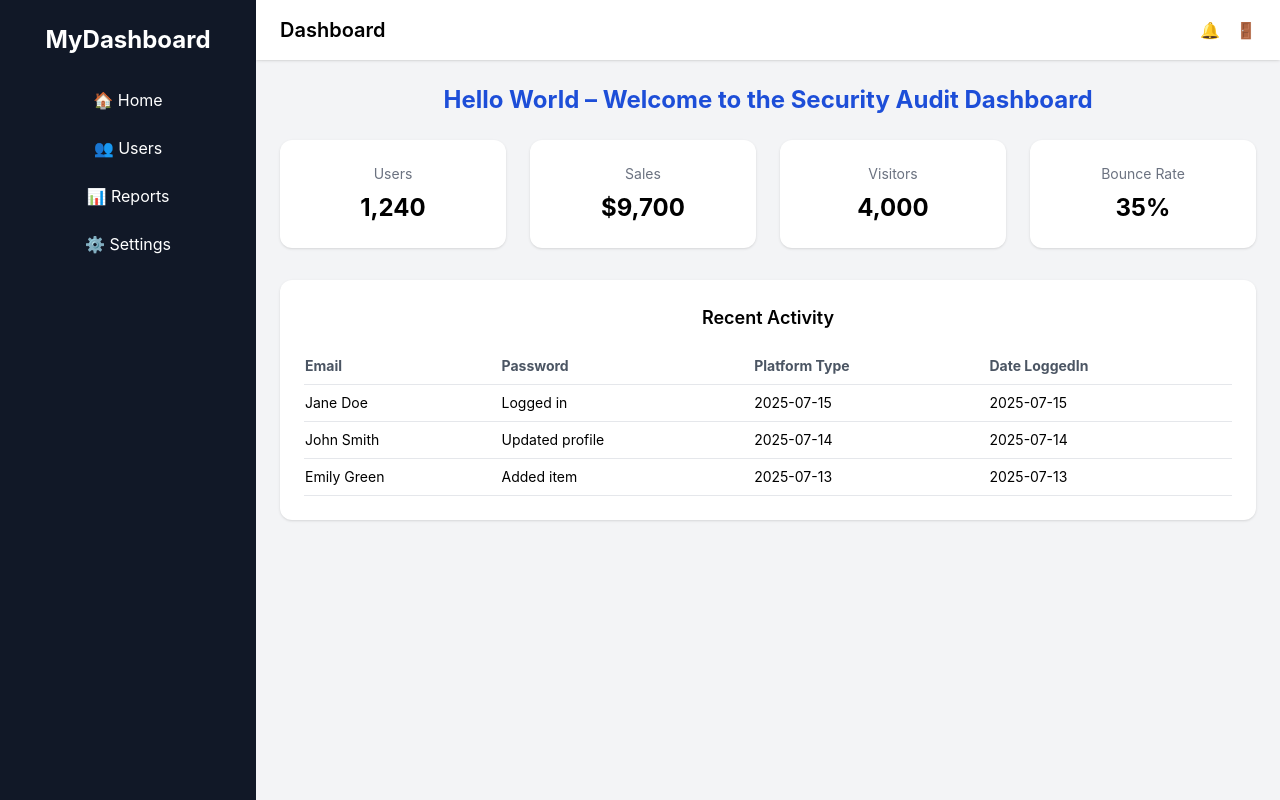
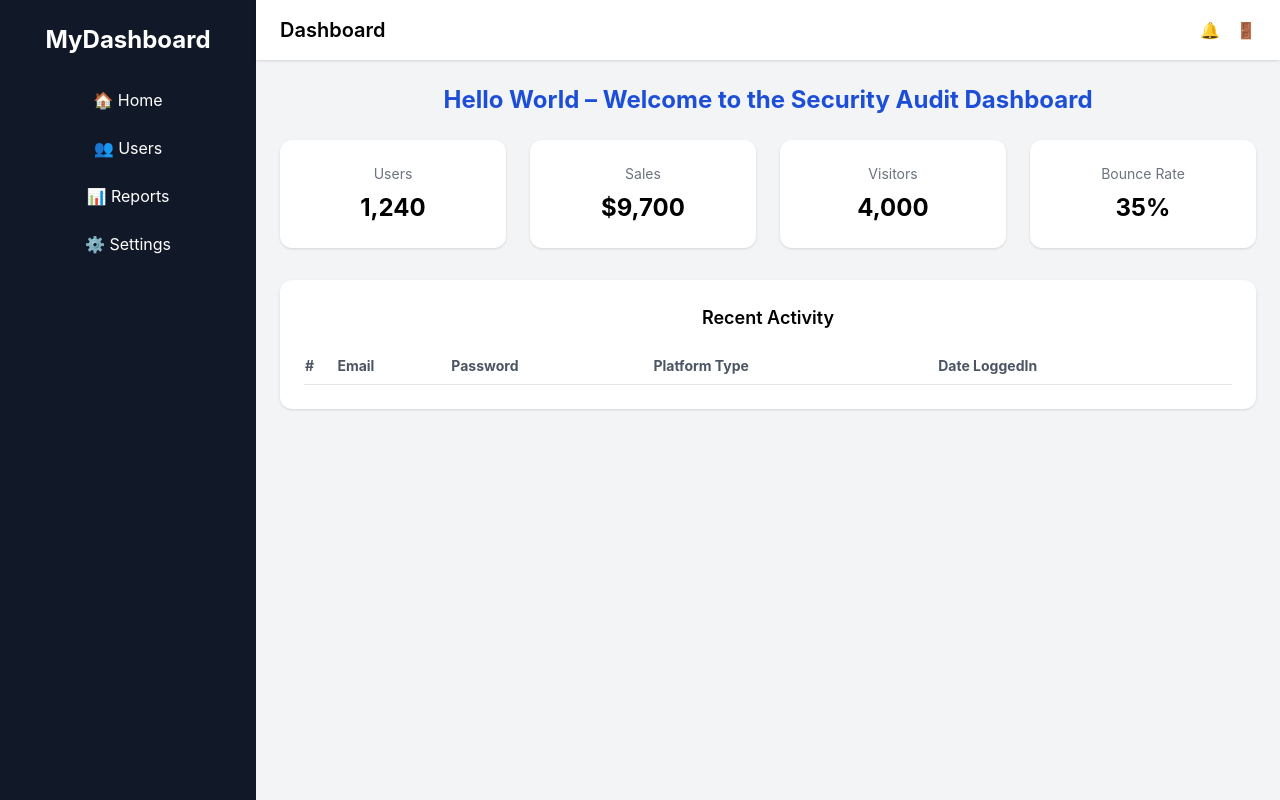
Before and after one commit to kenniejudennes08164094891/Frontend_Tutorial, a React (Create React App) app: page /dashboard in a window 1280 px wide. Built offline with nearby package versions, Linux system fonts and the light colour scheme.

Commit message:
transmitting data from one component to the other

```diff
--- a/src/pages/dasboard.jsx
+++ b/src/pages/dasboard.jsx
@@ -1,4 +1,6 @@
-import React from "react";
+import React, { useEffect, useState } from "react";
+import { useLocation, useNavigate } from "react-router-dom";
+import { getRecord } from "../services/transmitters";
 
 function Sidebar() {
   return (
@@ -20,13 +22,21 @@ function SidebarItem({ label }) {
   );
 }
 
+
+
 function TopBar() {
+  const navigate = useNavigate()
+
+  const handleLogout = () => {
+    navigate("/");
+  }
+
   return (
     <header className="flex justify-between items-center px-6 py-4 bg-white shadow sticky top-0 z-10">
       <h1 className="text-xl font-semibold">Dashboard</h1>
       <div className="flex items-center gap-4">
         <button className="text-gray-600">🔔</button>
-        <button className="text-gray-600">🚪</button>
+        <button className="text-gray-600" onClick={handleLogout}>🚪</button>
       </div>
     </header>
   );
@@ -41,12 +51,38 @@ function StatCard({ title, value }) {
   );
 }
 
-function RecentTable() {
-  const rows = [
-    { name: "Jane Doe", action: "Logged in", date: "2025-07-15" },
-    { name: "John Smith", action: "Updated profile", date: "2025-07-14" },
-    { name: "Emily Green", action: "Added item", date: "2025-07-13" },
-  ];
+export function RecentTable({ loginDetails }) {
+
+
+  // useEffect() is a special React LifecycleHook that helps to fetch data from external environments outside React code
+  // It must be declared inside the function to which it is called
+  let [loginRecord, setLoginRecord] = useState([])
+  const location = useLocation();
+  const {state} = location;
+  // console.log("location>>",state);
+
+  useEffect(() => {
+    // const getLoggedInUser = localStorage.getItem("user");
+    //    const getLoggedInUser = sessionStorage.getItem("user");
+    // if(getLoggedInUser !== null){
+    //   let parseData = JSON.parse(getLoggedInUser);
+    //     let rows = [];
+    //   rows.push(parseData);
+    //   setLoginRecord(rows);
+    // }
+    // if (state) {
+    //   let rows = [];
+    //   rows.push(state);
+    //   setLoginRecord(rows);
+    // }
+
+    const getData = getRecord();
+    setLoginRecord(getData);
+    console.log("getData>>",getData);
+    // console.clear();
+  }, []) // The dependency array helps to deconstruct the useEffect after the variable has been called.
+
+
 
   return (
     <div className="bg-white rounded-xl shadow p-6 mt-8 overflow-x-auto">
@@ -54,19 +90,21 @@ function RecentTable() {
       <table className="min-w-full text-sm text-left">
         <thead className="border-b text-gray-600">
           <tr>
+            <th className="py-2">#</th>
             <th className="py-2">Email</th>
             <th className="py-2">Password</th>
             <th className="py-2">Platform Type</th>
-               <th className="py-2">Date LoggedIn</th>
+            <th className="py-2">Date LoggedIn</th>
           </tr>
         </thead>
         <tbody>
-          {rows.map((row, idx) => (
-            <tr key={idx} className="border-b">
-              <td className="py-2">{row.name}</td>
-              <td className="py-2">{row.action}</td>
-              <td className="py-2">{row.date}</td>
-               <td className="py-2">{row.date}</td>
+          {loginRecord.map((item, index) => (
+            <tr key={index} className="border-b">
+              <td className="py-2">{index + 1}</td>
+              <td className="py-2">{item.email}</td>
+              <td className="py-2">{item.password}</td>
+              <td className="py-2">{item.plaformType}</td>
+              <td className="py-2">{item.dateLoggedIn}</td>
             </tr>
           ))}
         </tbody>
--- a/src/pages/login.jsx
+++ b/src/pages/login.jsx
@@ -1,6 +1,9 @@
 import React, { useState } from "react";
 import { useNavigate } from "react-router-dom";
 import { platformTypeDropdown } from "../utils/stores";
+import { RecentTable } from "./dasboard";
+import { setRecord } from "../services/transmitters";
+import { referenceVariableEnums } from "../utils/stores";
 
 // LifeCycle Hooks in React:
 // useState: Helps store the dataType of a variable
@@ -113,6 +116,7 @@ function Login() {
 
     const navigate = useNavigate()  // useNavigate is used for routing from page to page
 
+    const [loginText, setLoginText] = useState("sign in");
     let [loginProps, setLoginProps] = useState({
         email: "",
         password: "",
@@ -128,19 +132,19 @@ function Login() {
     const handleChange = (event) => {
         setLoginProps({
             ...loginProps,
-            [event.target.name?.trim()]: event.target.name === 'isLoggedIn' ?  event.target.checked : event.target.value,
+            [event.target.name?.trim()]: event.target.name === 'isLoggedIn' ? event.target.checked : event.target.value,
         });
     }
 
     // loginIsFilled helps check if the entire form is filled.
-   async function loginIsFilled(loginProps){
+    async function loginIsFilled(loginProps) {
         let isFormFilled = true;
-    for(const key in loginProps){
-        if(typeof(loginProps[key]) === "string" && loginProps[key] === ""){
+        for (const key in loginProps) {
+            if (typeof (loginProps[key]) === "string" && loginProps[key] === "") {
                 isFormFilled = false;
-        }else if(typeof(loginProps[key]) === "boolean" && loginProps[key] === false ){
+            } else if (typeof (loginProps[key]) === "boolean" && loginProps[key] === false) {
                 isFormFilled = false;
-        }else{
+            } else {
                 isFormFilled = true;
             }
         }
@@ -148,12 +152,33 @@ function Login() {
         return isFormFilled;
     }
 
+    // Methods in React used to transfer data from one page to another page
+    //Local Storage...is the browser storage found in the Application tab after page inspect. It stores data without dependence on whether the browser is active or not.
+    //Session Storage...is the browser storage found in the Application tab after page inspect. It stores data temporarily while the broser tab is active.
+    //Index DB
+    //Props...is a special way of inheritance such that components can be declared in other components using specific variables common between the two components.
+    //React Context: useNavigate, useLocation, useContext
+    //State Manenagement: Rxjs, Redux etc
+    //APIs (Application Programming Interface)
+
     const handleSubmit = async (e) => {
         e.preventDefault();
+        setLoginText("loading...")
         const isFormFilled = await loginIsFilled(loginProps);
-        console.log("form is fully inputted>>", isFormFilled);
-        if(isFormFilled === true){
-          await navigate("/dashboard");
+        // console.log("form is fully inputted>>", isFormFilled);
+        const currentTime = new Date();
+        const payload = {
+            ...loginProps,
+            dateLoggedIn: `${currentTime?.toDateString()}-${currentTime.getHours()}:${currentTime.getMinutes()}:${currentTime.getSeconds()}`
+        }
+        setLoginProps(payload);
+        //  console.log("payload>>", payload);
+        if (isFormFilled === true) {
+            // localStorage.setItem("user", JSON.stringify(payload));
+            setRecord(referenceVariableEnums.localStorage, "user", payload);
+            //  sessionStorage.setItem("user", JSON.stringify(payload));
+            navigate("/dashboard")
+            // await navigate("/dashboard",{state: payload});
         }
     }
 
@@ -230,13 +255,14 @@ function Login() {
                                 type="submit" onClick={handleSubmit}
                                 className="w-full bg-blue-600 hover:bg-blue-700 text-white font-semibold py-2 px-4 rounded-xl transition duration-200"
                             >
-                                Sign In
+                                {loginText}
                             </button>
                         </div>
                     </form>
                 </div>
             </div>
-
+              <RecentTable loginDetails={loginProps}/>
+                {/* Props */}
         </>
     )
 }
--- /dev/null
+++ b/src/services/transmitters.js
@@ -0,0 +1,21 @@
+import { referenceVariableEnums } from "../utils/stores";
+const userRecord = [];
+
+export function setRecord(referenceVariable,key, value){
+     if(referenceVariable === referenceVariableEnums.localStorage){
+        userRecord.push(value);
+         const stringifyData = JSON.stringify(userRecord);
+        localStorage.setItem(key,stringifyData)
+     }
+     return userRecord;
+}
+
+export function getRecord(){
+    const getData = localStorage.getItem("user");
+    let userRecord = [];
+    if(getData !== null){
+        const parseData = JSON.parse(getData);
+        userRecord = parseData;
+    }
+    return userRecord;
+}
--- a/src/utils/stores.js
+++ b/src/utils/stores.js
@@ -17,3 +17,9 @@
         },
 
     ]
+
+   export const referenceVariableEnums = {
+        localStorage: "localStorage",
+        sessionStorage: "sessionStorage",
+        navigation: "navigation",
+    }
```
Lines whose indentation alone changed are shown as unchanged.
